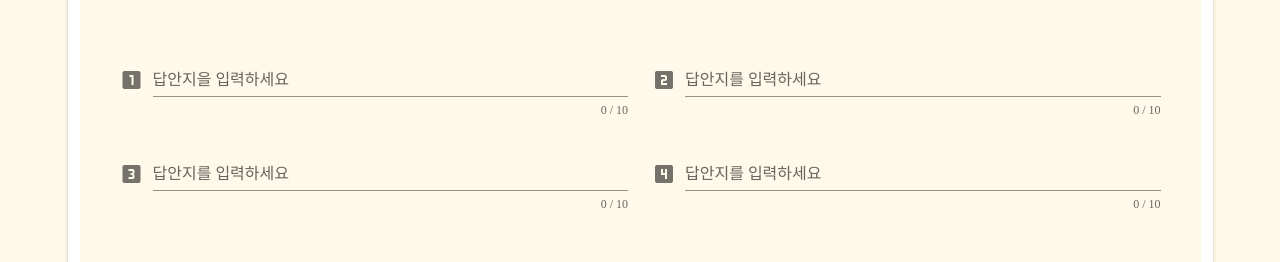
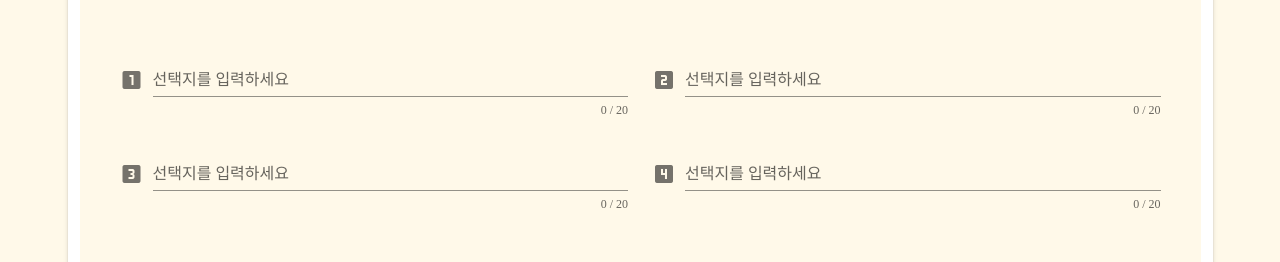
Before and after one commit to rkdud5253/ITda, a Vue app in the folder frontend/: page /family/quiz/make in a window 1280 px wide. Shown: the part 448-710 px from the top of the page. Built offline with nearby package versions, Linux system fonts and the light colour scheme; a web font is replaced by a local one.

Commit message:
fix: 👾 가족들화면 문제내기 input 수정
- 가족들화면 문제내기 페이지 input 오류 수정

```diff
--- a/frontend/src/components/family/quiz/MakeQuestion.vue
+++ b/frontend/src/components/family/quiz/MakeQuestion.vue
@@ -37,20 +37,20 @@
           <v-row class="question-num">
             <v-col>
               <v-text-field
-                v-model="question"
-                :counter="10"
-                :rules="questionRules"
-                label="답안지을 입력하세요"
+                v-model="question1"
+                :counter="20"
+                :rules="questio1nRules"
+                label="선택지를 입력하세요"
                 prepend-icon="mdi-numeric-1-box"
                 color="black"
               ></v-text-field>
             </v-col>
             <v-col>
               <v-text-field
-                v-model="question"
-                :counter="10"
-                :rules="questionRules"
-                label="답안지를 입력하세요"
+                v-model="question2"
+                :counter="20"
+                :rules="question2Rules"
+                label="선택지를 입력하세요"
                 prepend-icon="mdi-numeric-2-box"
                 color="black"
               ></v-text-field>
@@ -59,20 +59,20 @@
           <v-row class="question-num">
             <v-col>
               <v-text-field
-                v-model="question"
-                :counter="10"
-                :rules="questionRules"
-                label="답안지를 입력하세요"
+                v-model="question3"
+                :counter="20"
+                :rules="question3Rules"
+                label="선택지를 입력하세요"
                 prepend-icon="mdi-numeric-3-box"
                 color="black"
               ></v-text-field>
             </v-col>
             <v-col>
               <v-text-field
-                v-model="question"
-                :counter="10"
-                :rules="questionRules"
-                label="답안지를 입력하세요"
+                v-model="question4"
+                :counter="20"
+                :rules="question4Rules"
+                label="선택지를 입력하세요"
                 prepend-icon="mdi-numeric-4-box"
                 color="black"
               ></v-text-field>
@@ -85,7 +85,7 @@
           class="mx-10 my-10"
           v-model="select"
           :items="items"
-          :rules="[v => !!v || 'Item is required']"
+          :rules="[v => !!v || '정답 선택은 필수입니다']"
           label="정답"
           required
         ></v-select>
@@ -190,9 +190,23 @@ export default {
         v => !!v || '문제 제목은 필수입니다',
         v => (v && v.length <= 50) || '제목은 50자 미만으로 작성해 주세요',
       ],
-      question: '',
-      questionRules: [
-        v => (0 <= v && v.length <= 10) || '객관식 답안은 10자 미만으로 작성해 주세요',
+      question1: '',
+      question1Rules: [
+        v => !!v || '선택지 두 개 입력은 필수입니다',
+        v => (v && v.length <= 20) || '객관식 답안은 20자 미만으로 작성해 주세요',
+      ],
+      question2: '',
+      question2Rules: [
+        v => !!v || '선택지 두 개 입력은 필수입니다',
+        v => (v && v.length <= 20) || '객관식 답안은 20자 미만으로 작성해 주세요',
+      ],
+      question3: '',
+      question3Rules: [
+        v => (v && v.length <= 20) || '객관식 답안은20자 미만으로 작성해 주세요',
+      ],
+      question4: '',
+      question4Rules: [
+        v => (v && v.length <= 20) || '객관식 답안은 20자 미만으로 작성해 주세요',
       ],
       select: null,
       items: [
```
